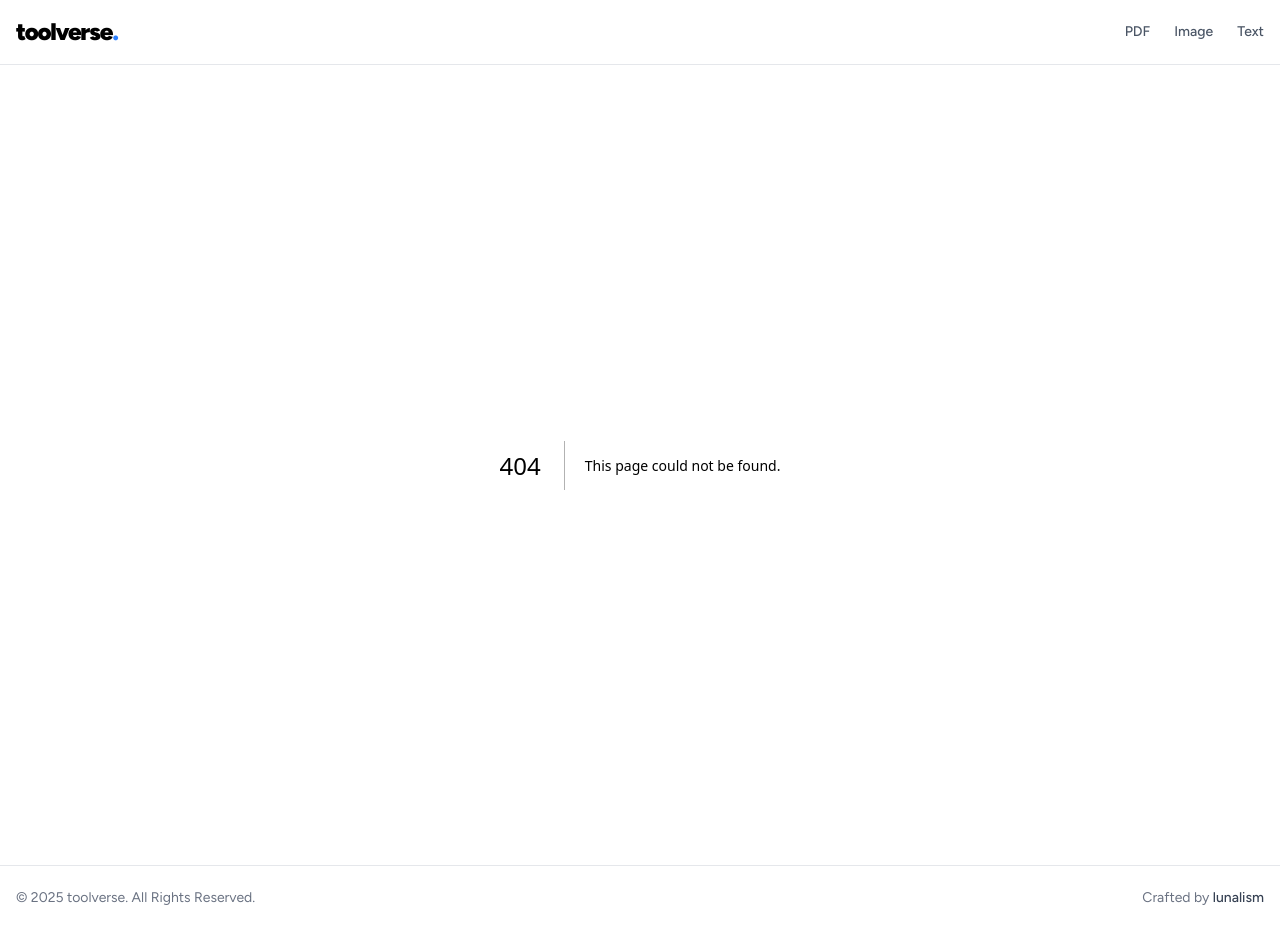
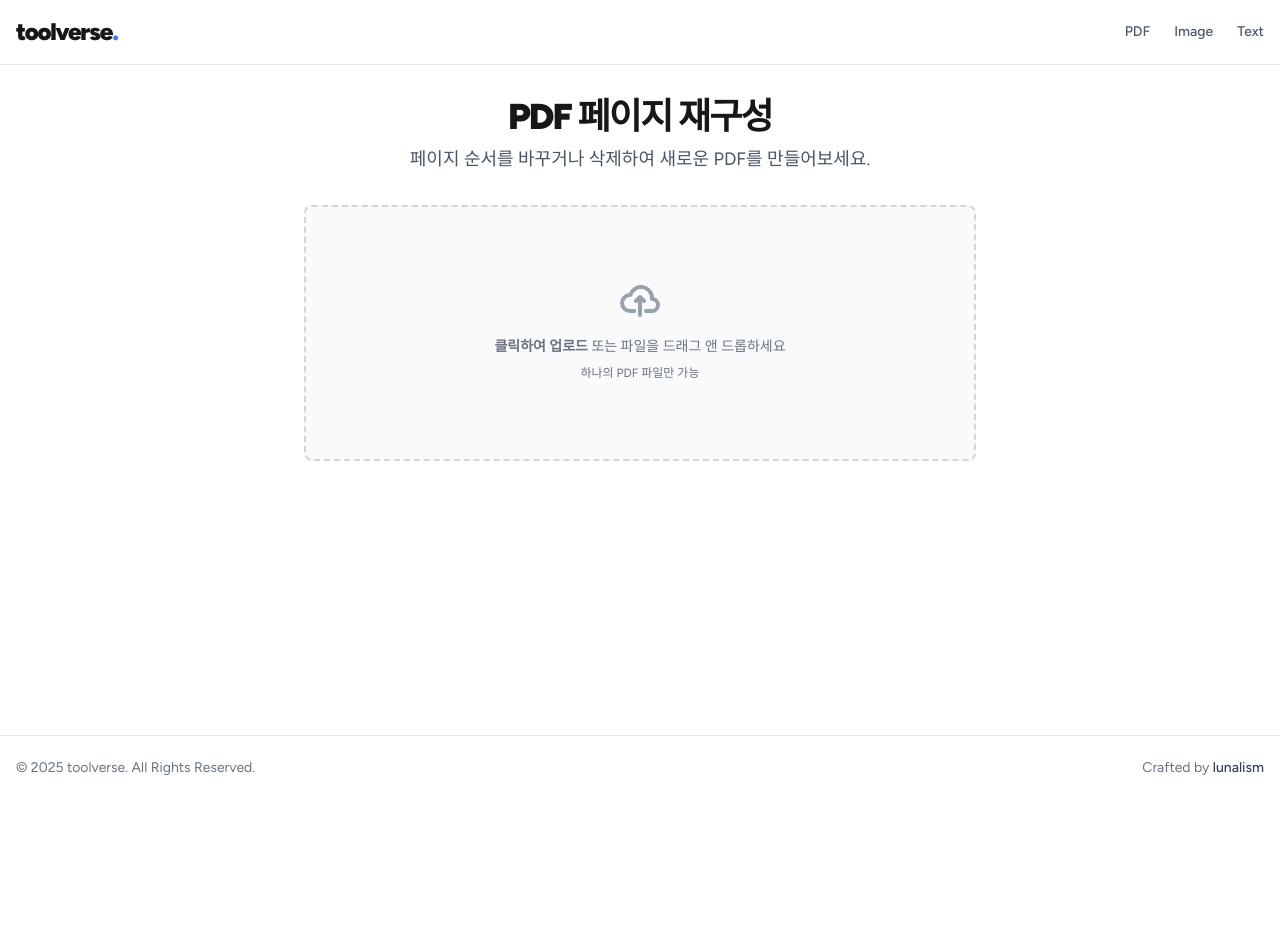
Before and after one commit to lunalism/toolverse, a Next.js app: page /pdf/reorder in a window 1280 px wide. Before the commit this address had no page. After the commit the page ends 800 px from the top, so only its background shows below. Built offline with nearby package versions, Linux system fonts and the light colour scheme.

Commit message:
feat: Render PDF pages as thumbnails using pdf.js

```diff
--- a/package.json
+++ b/package.json
@@ -21,6 +21,7 @@
     "@eslint/eslintrc": "^3",
     "@tailwindcss/postcss": "^4",
     "@types/node": "^20",
+    "@types/pdfjs-dist": "^2.10.377",
     "@types/react": "^19",
     "@types/react-dom": "^19",
     "eslint": "^9",
--- a/src/app/pdf/page.tsx
+++ b/src/app/pdf/page.tsx
@@ -31,6 +31,15 @@ export default function PdfToolsPage() {
                     <p className="text-gray-600">한 개의 PDF 파일 내에 있는 문서들을 여러개로 나눠보세요.</p>
                 </Link>
 
+                {/* PDF 재구성 도구 카드 */}
+                <Link
+                    href="/pdf/reorder"
+                    className="block p-6 border rounded-lg shadow-sm hover:shadow-lg hover:-translate-y-1 transition-all duration-300 bg-white"
+                >
+                    <h2 className="text-xl font-bold mb-2">PDF 페이지 재구성</h2>
+                    <p className="text-gray-600">페이지 순서를 바꾸거나, 필요 없는 페이지를 삭제하여 새 PDF를 만듭니다.</p>
+                </Link>
+
             </div>
         </div>
     );
--- /dev/null
+++ b/src/app/pdf/reorder/page.tsx
@@ -0,0 +1,119 @@
+// src/app/pdf/reorder/page.tsx (최종 수정본)
+
+"use client";
+
+import { useState, ChangeEvent } from 'react';
+import * as pdfjsLib from 'pdfjs-dist';
+
+pdfjsLib.GlobalWorkerOptions.workerSrc = `//cdnjs.cloudflare.com/ajax/libs/pdf.js/${pdfjsLib.version}/pdf.worker.min.js`;
+
+type PageInfo = {
+  id: string;
+  imageDataUrl: string;
+  originalIndex: number;
+};
+
+export default function PdfReorderPage() {
+  const [file, setFile] = useState<File | null>(null);
+  const [pages, setPages] = useState<PageInfo[]>([]);
+  const [isLoading, setIsLoading] = useState<boolean>(false);
+
+  const handleFileSelect = async (selectedFile: File | null) => {
+    if (!selectedFile || selectedFile.type !== "application/pdf") {
+      setFile(null);
+      setPages([]);
+      if (selectedFile) alert("PDF 파일만 업로드해주세요.");
+      return;
+    }
+
+    setFile(selectedFile);
+    setIsLoading(true);
+    setPages([]);
+
+    try {
+      const arrayBuffer = await selectedFile.arrayBuffer();
+      const pdf = await pdfjsLib.getDocument(arrayBuffer).promise;
+      const numPages = pdf.numPages;
+      const renderedPages: PageInfo[] = [];
+
+      for (let i = 1; i <= numPages; i++) {
+        const page = await pdf.getPage(i);
+        const viewport = page.getViewport({ scale: 0.5 });
+
+        const canvas = document.createElement('canvas');
+        const context = canvas.getContext('2d')!;
+        canvas.height = viewport.height;
+        canvas.width = viewport.width;
+
+        await page.render({ canvasContext: context, viewport: viewport }).promise;
+
+        renderedPages.push({
+          id: `page-${i}`,
+          imageDataUrl: canvas.toDataURL('image/jpeg'),
+          originalIndex: i,
+        });
+      }
+      setPages(renderedPages);
+    } catch (error) {
+      console.error("PDF 렌더링 오류:", error);
+      alert("PDF 파일을 렌더링하는 중 오류가 발생했습니다.");
+    } finally {
+      setIsLoading(false);
+    }
+  };
+
+  return (
+    <div className="container mx-auto px-4 py-8">
+      <div className="text-center mb-8">
+        <h1 className="text-4xl font-black tracking-tighter">PDF 페이지 재구성</h1>
+        <p className="text-lg text-gray-600 mt-2">
+          페이지 순서를 바꾸거나 삭제하여 새로운 PDF를 만들어보세요.
+        </p>
+      </div>
+
+      {!file && (
+        <div className="w-full max-w-2xl mx-auto">
+          <label htmlFor="file-upload" className="flex flex-col items-center justify-center w-full h-64 border-2 border-dashed border-gray-300 rounded-lg cursor-pointer bg-gray-50 hover:bg-gray-100 transition-colors">
+            <div className="flex flex-col items-center justify-center pt-5 pb-6">
+              <svg className="w-10 h-10 mb-4 text-gray-400" aria-hidden="true" xmlns="http://www.w3.org/2000/svg" fill="none" viewBox="0 0 20 16"><path stroke="currentColor" strokeLinecap="round" strokeLinejoin="round" strokeWidth="2" d="M13 13h3a3 3 0 0 0 0-6h-.025A5.56 5.56 0 0 0 16 6.5 5.5 5.5 0 0 0 5.207 5.021C5.137 5.017 5.071 5 5 5a4 4 0 0 0 0 8h2.167M10 15V6m0 0L8 8m2-2 2 2"/></svg>
+              {/* 👇 여기가 오타가 있었던 부분입니다! */}
+              <p className="mb-2 text-sm text-gray-500">
+                <span className="font-semibold">클릭하여 업로드</span> 또는 파일을 드래그 앤 드롭하세요
+              </p>
+              <p className="text-xs text-gray-500">하나의 PDF 파일만 가능</p>
+            </div>
+            <input id="file-upload" type="file" className="hidden" accept=".pdf" onChange={(e: ChangeEvent<HTMLInputElement>) => handleFileSelect(e.target.files ? e.target.files[0] : null)} />
+          </label>
+        </div>
+      )}
+
+      {isLoading && (
+        <div className="text-center py-10">
+          <p className="text-lg font-semibold">페이지를 불러오는 중입니다...</p>
+          <p className="text-gray-500">파일 크기에 따라 시간이 걸릴 수 있습니다.</p>
+        </div>
+      )}
+
+      {pages.length > 0 && !isLoading && (
+        <div>
+          <div className="grid grid-cols-3 sm:grid-cols-4 md:grid-cols-5 lg:grid-cols-6 gap-4">
+            {pages.map((page) => (
+              <div key={page.id} className="relative border-2 border-gray-200 rounded-md overflow-hidden shadow-sm">
+                {/* eslint-disable-next-line @next/next/no-img-element */}
+                <img src={page.imageDataUrl} alt={`Page ${page.originalIndex}`} className="w-full h-full object-contain" />
+                <div className="absolute bottom-0 right-0 bg-gray-800 text-white text-xs px-2 py-1 rounded-tl-md">
+                  {page.originalIndex}
+                </div>
+              </div>
+            ))}
+          </div>
+          <div className="mt-8 text-center">
+             <button className="px-8 py-4 bg-gradient-to-r from-teal-400 to-blue-600 text-white font-bold rounded-lg shadow-md hover:opacity-90">
+                새로운 PDF로 만들기
+             </button>
+          </div>
+        </div>
+      )}
+    </div>
+  );
+}
```
Also changed, not shown: 1 other file (tests, documents, lock files or other folders).
